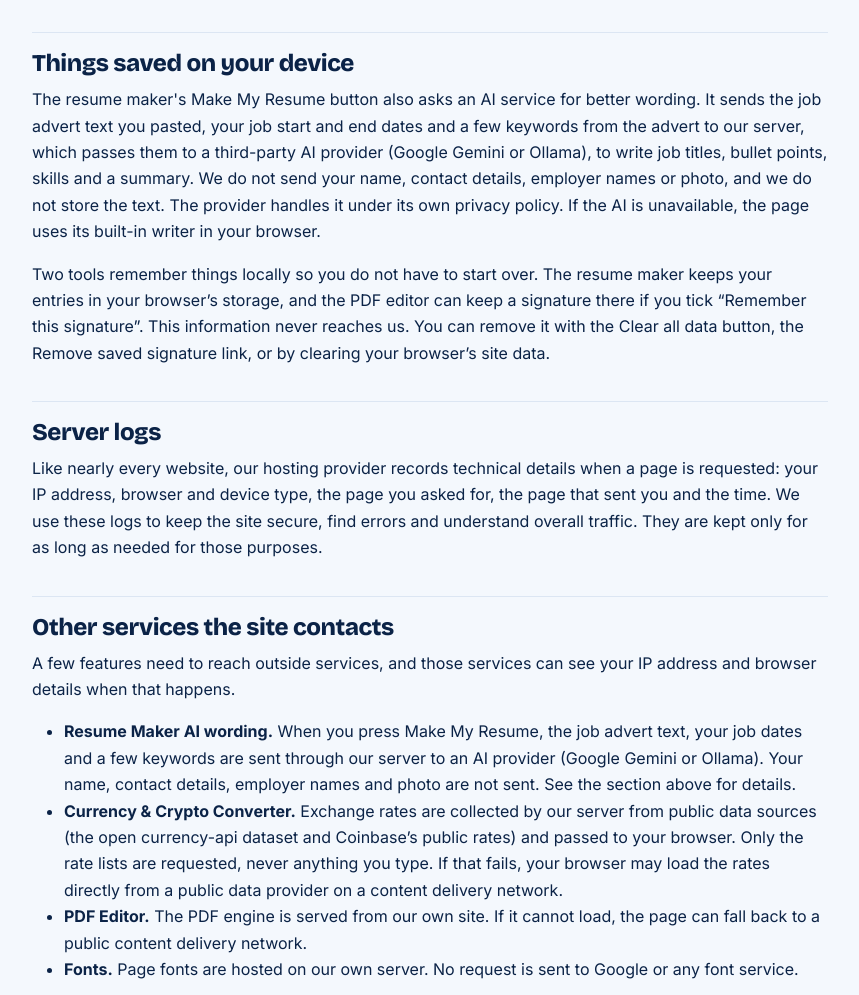
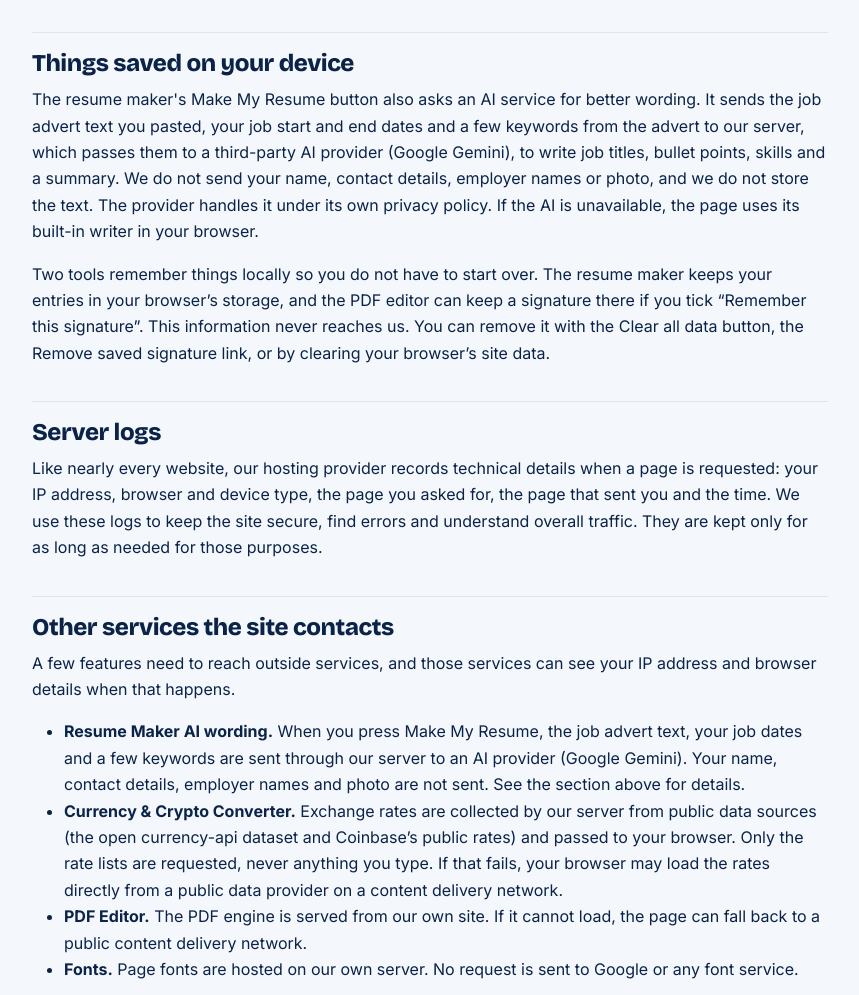
Before and after one commit to shakeelsikandar44-commits/FreeHandyly, a plain HTML site: page pages/privacy-policy.html in a window 1280 px wide. Shown: the part 680-1675 px from the top of the page, without its empty margins (210-1069 px from the left). Drawn offline with Linux system fonts and the light colour scheme.

Commit message:
Privacy: name only Google Gemini as the AI provider

```diff
--- a/pages/privacy-policy.html
+++ b/pages/privacy-policy.html
@@ -126,14 +126,14 @@
   <h2 id="tools">What you type into the tools</h2>
   <p>Most tools, including the word counter, calculators, image tools, color picker, background remover, PDF editor and the resume maker's layout and download, work inside your browser. The text, numbers, pictures and PDFs you give them are not uploaded to our servers, and we cannot see them. Closing the tab ends the session.</p>
   <h2 id="device">Things saved on your device</h2>
-  <p>The resume maker's Make My Resume button also asks an AI service for better wording. It sends the job advert text you pasted, your job start and end dates and a few keywords from the advert to our server, which passes them to a third-party AI provider (Google Gemini or Ollama), to write job titles, bullet points, skills and a summary. We do not send your name, contact details, employer names or photo, and we do not store the text. The provider handles it under its own privacy policy. If the AI is unavailable, the page uses its built-in writer in your browser.</p>
+  <p>The resume maker's Make My Resume button also asks an AI service for better wording. It sends the job advert text you pasted, your job start and end dates and a few keywords from the advert to our server, which passes them to a third-party AI provider (Google Gemini), to write job titles, bullet points, skills and a summary. We do not send your name, contact details, employer names or photo, and we do not store the text. The provider handles it under its own privacy policy. If the AI is unavailable, the page uses its built-in writer in your browser.</p>
   <p>Two tools remember things locally so you do not have to start over. The resume maker keeps your entries in your browser&rsquo;s storage, and the PDF editor can keep a signature there if you tick &ldquo;Remember this signature&rdquo;. This information never reaches us. You can remove it with the Clear all data button, the Remove saved signature link, or by clearing your browser&rsquo;s site data.</p>
   <h2 id="logs">Server logs</h2>
   <p>Like nearly every website, our hosting provider records technical details when a page is requested: your IP address, browser and device type, the page you asked for, the page that sent you and the time. We use these logs to keep the site secure, find errors and understand overall traffic. They are kept only for as long as needed for those purposes.</p>
   <h2 id="thirdparty">Other services the site contacts</h2>
   <p>A few features need to reach outside services, and those services can see your IP address and browser details when that happens.</p>
   <ul>
-    <li><strong>Resume Maker AI wording.</strong> When you press Make My Resume, the job advert text, your job dates and a few keywords are sent through our server to an AI provider (Google Gemini or Ollama). Your name, contact details, employer names and photo are not sent. See the section above for details.</li>
+    <li><strong>Resume Maker AI wording.</strong> When you press Make My Resume, the job advert text, your job dates and a few keywords are sent through our server to an AI provider (Google Gemini). Your name, contact details, employer names and photo are not sent. See the section above for details.</li>
     <li><strong>Currency &amp; Crypto Converter.</strong> Exchange rates are collected by our server from public data sources (the open currency-api dataset and Coinbase&rsquo;s public rates) and passed to your browser. Only the rate lists are requested, never anything you type. If that fails, your browser may load the rates directly from a public data provider on a content delivery network.</li>
     <li><strong>PDF Editor.</strong> The PDF engine is served from our own site. If it cannot load, the page can fall back to a public content delivery network.</li>
     <li><strong>Fonts.</strong> Page fonts are hosted on our own server. No request is sent to Google or any font service.</li>
```
Also changed, not shown: pages/tools/resume-maker.html (+1 -1 lines).
